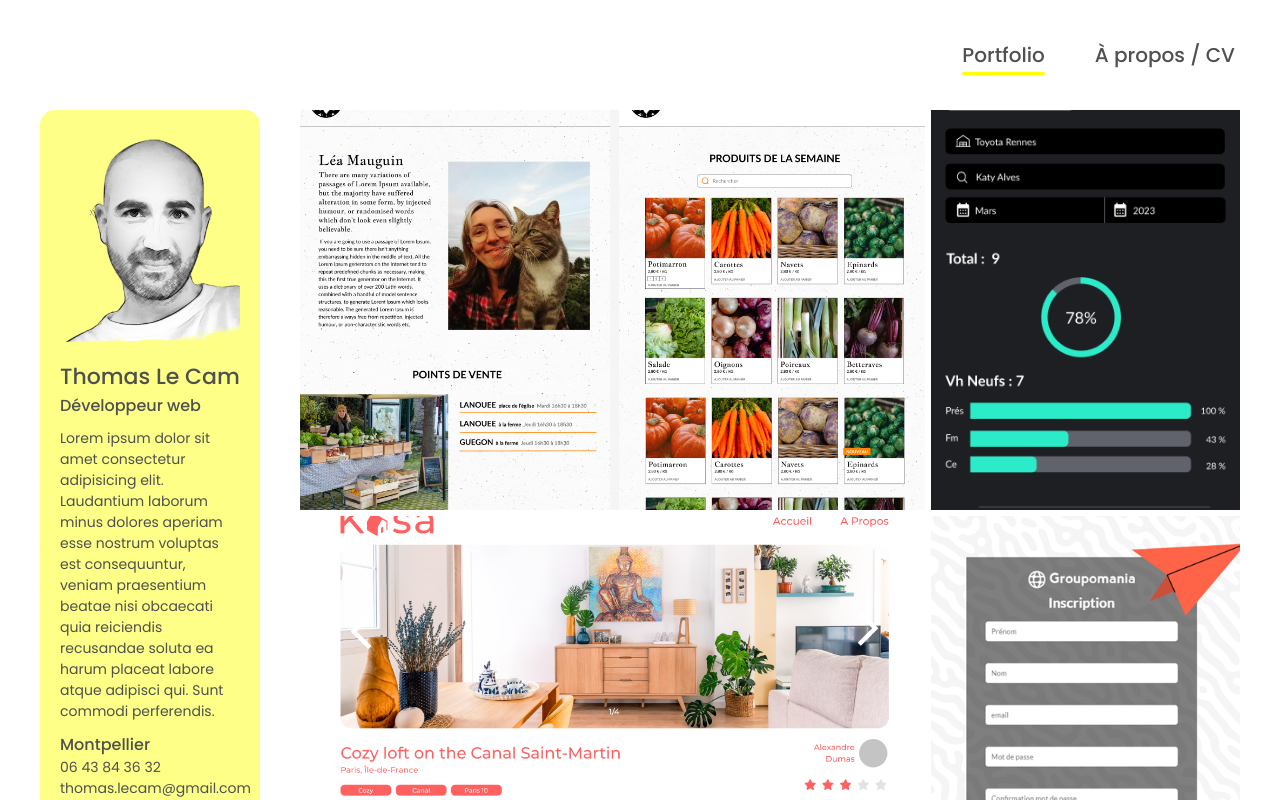
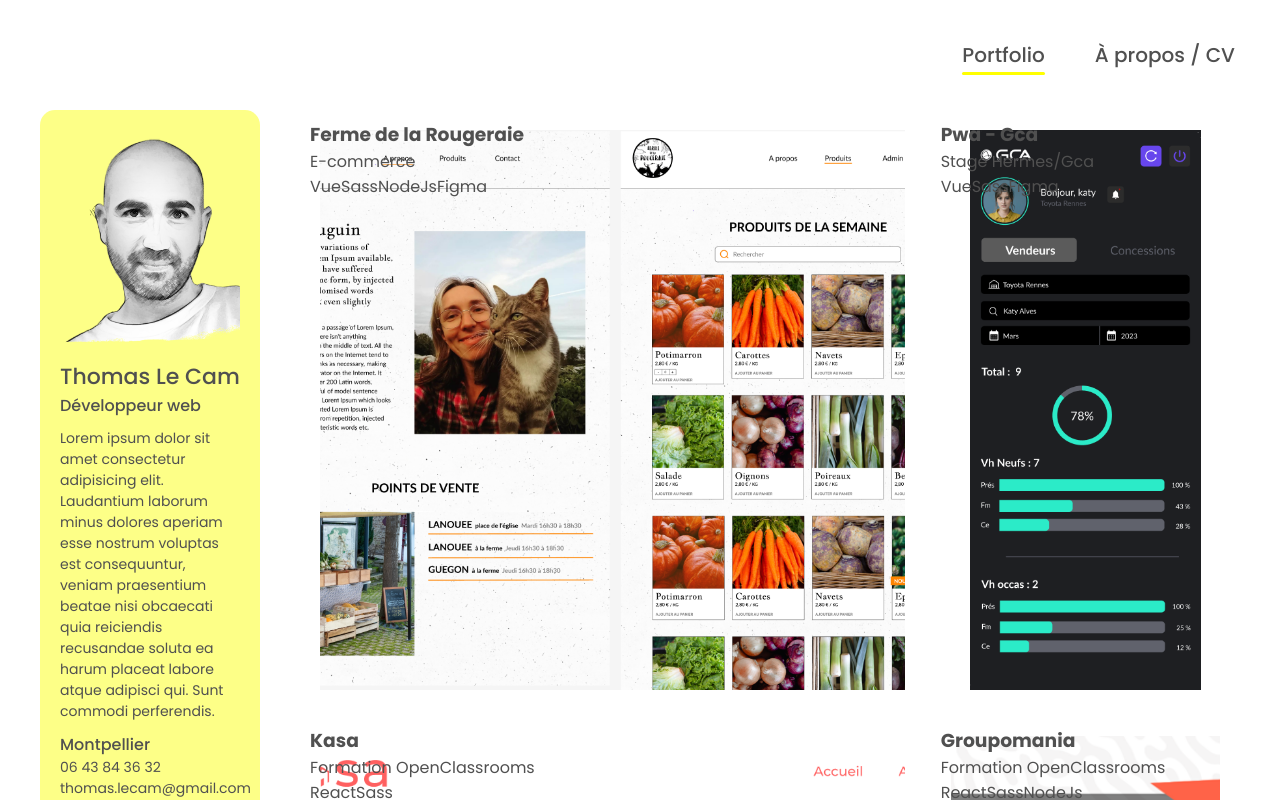
Before and after one commit to ThomasdevLC/portfolio_07_2023, a React (Create React App) app: page / in a window 1280 px wide. Shown: the top 800 px of the page. Built offline with nearby package versions, Linux system fonts and the light colour scheme.

Commit message:
grid + text works

```diff
--- a/src/assets/styles/pages/_Home.scss
+++ b/src/assets/styles/pages/_Home.scss
@@ -8,6 +8,7 @@
 
   &__intro {
     width: 220px;
+    height: 770px;
     background-color: var(--primary);
     padding: 20px;
     border-radius: 15px;
@@ -64,9 +65,21 @@
   &__works {
     flex-grow: 1;
     background-color: white;
+
+    &__image {
+      height: 100%;
+      object-fit: cover;
+    }
+    &__text {
+      position: absolute;
+      top: 0;
+      left: 0;
+      margin: 10px;
+      z-index: 1;
+    }
   }
 
-  .container {
+  .works-container {
     display: grid;
     grid-template-columns: 1fr 1fr 1fr;
     grid-template-rows: 1fr 1fr;
@@ -77,15 +90,13 @@
       "work-1 work-1 work-2"
       "work-3 work-3 work-4";
   }
-
   .work {
-    height: 400px;
-
-    & img {
-      width: 100%;
-      height: 100%;
-      object-fit: cover;
-    }
+    height: 600px;
+    position: relative;
+    display: flex;
+    justify-content: center;
+    align-items: center;
+    padding: 20px;
   }
 
   .work-1 {
--- a/src/pages/Home.js
+++ b/src/pages/Home.js
@@ -34,10 +34,15 @@ const Home = () => {
           </div>
         </div>
 
-        <div className="home__works container">
+        <div className="home__works works-container">
           {worklist.map((item) => (
             <div key={item.id} className={`work work-${item.id}`}>
-              <img src={item.image} alt={item.title} />
+              <img
+                className="home__works__image"
+                src={item.image}
+                alt={item.title}
+              />
+              <div className="home__works__text">
                 <h3>{item.title}</h3>
                 <p>{item.description}</p>
                 <div className="tags">
@@ -48,6 +53,7 @@ const Home = () => {
                   ))}
                 </div>
               </div>
+            </div>
           ))}
         </div>
       </div>
```
Lines whose indentation alone changed are shown as unchanged.
